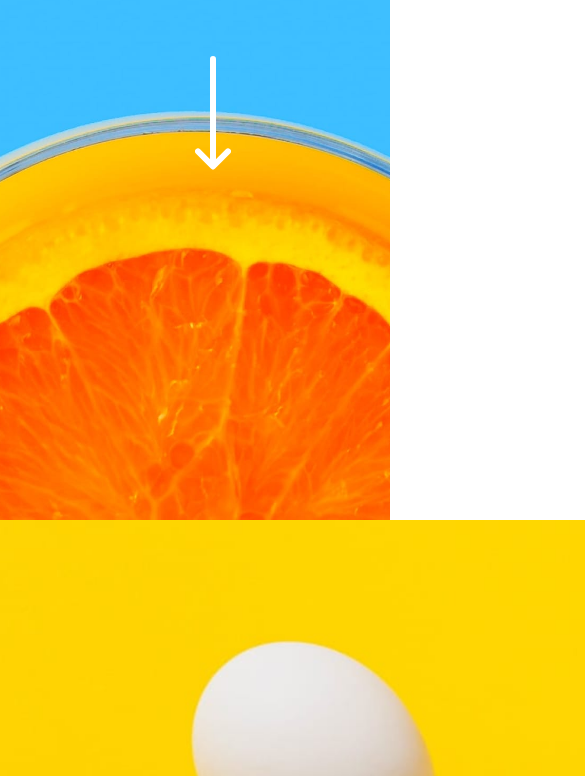
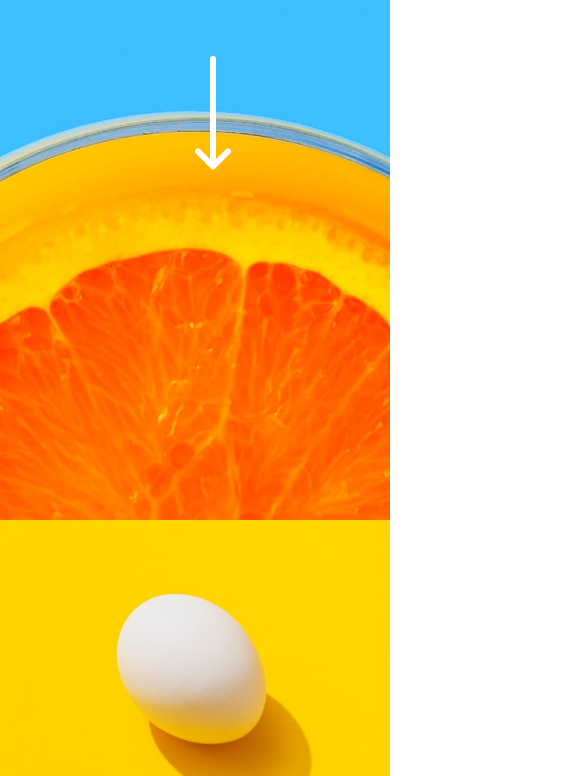
Before and after one commit to alaa58/sunnyside-agency-landing-page-main, a plain HTML site: page index.html in a window 390 px wide. Shown: the part 324-1100 px from the top of the page, 585 px wide, since content can reach past the window. Drawn offline with Linux system fonts and the light colour scheme; a web font is replaced by a local one.

Commit message:
تحديث الموقع بآخر التعديلات

```diff
--- a/style.css
+++ b/style.css
@@ -319,7 +319,7 @@ footer {
     .right-div,
     .eag,
     .stand-out {
-        width: 76vh;
+        width: 100%;
         display: flex;
         flex-direction: column;
         align-items: center;
```
